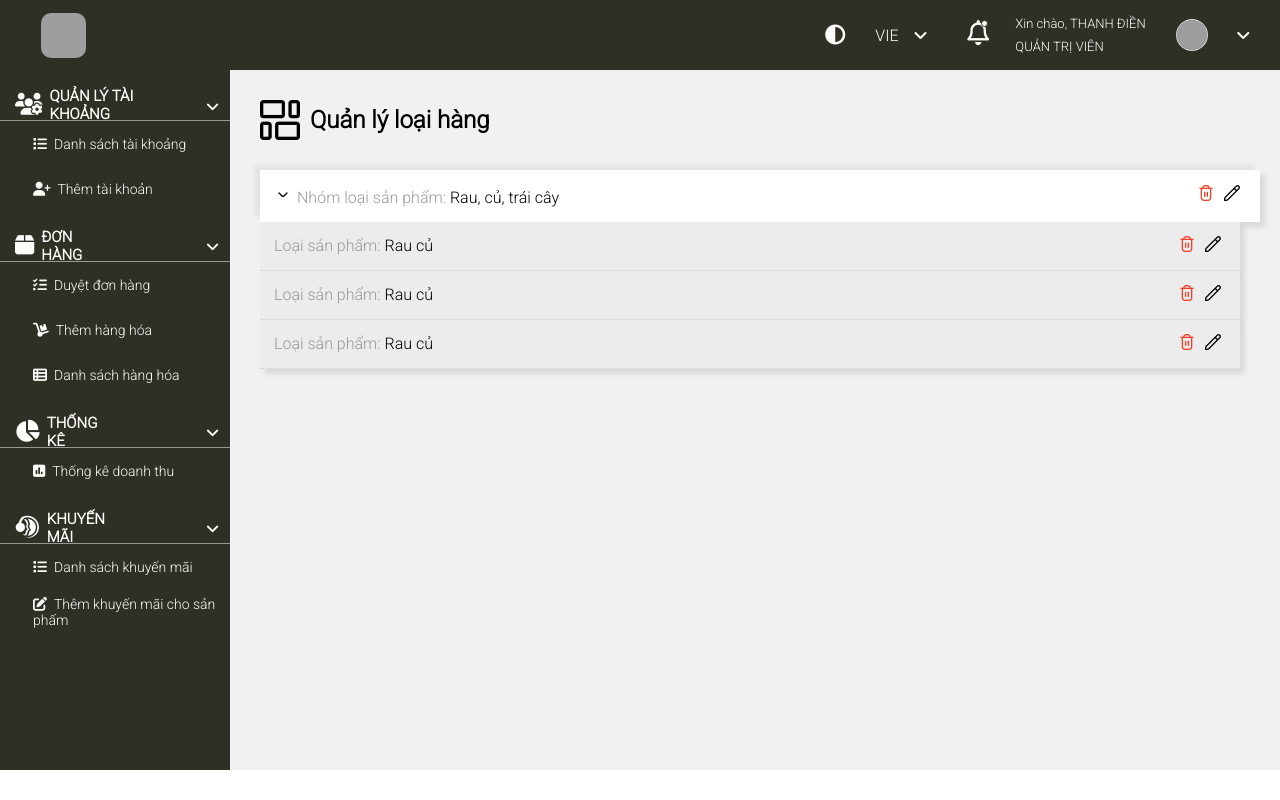
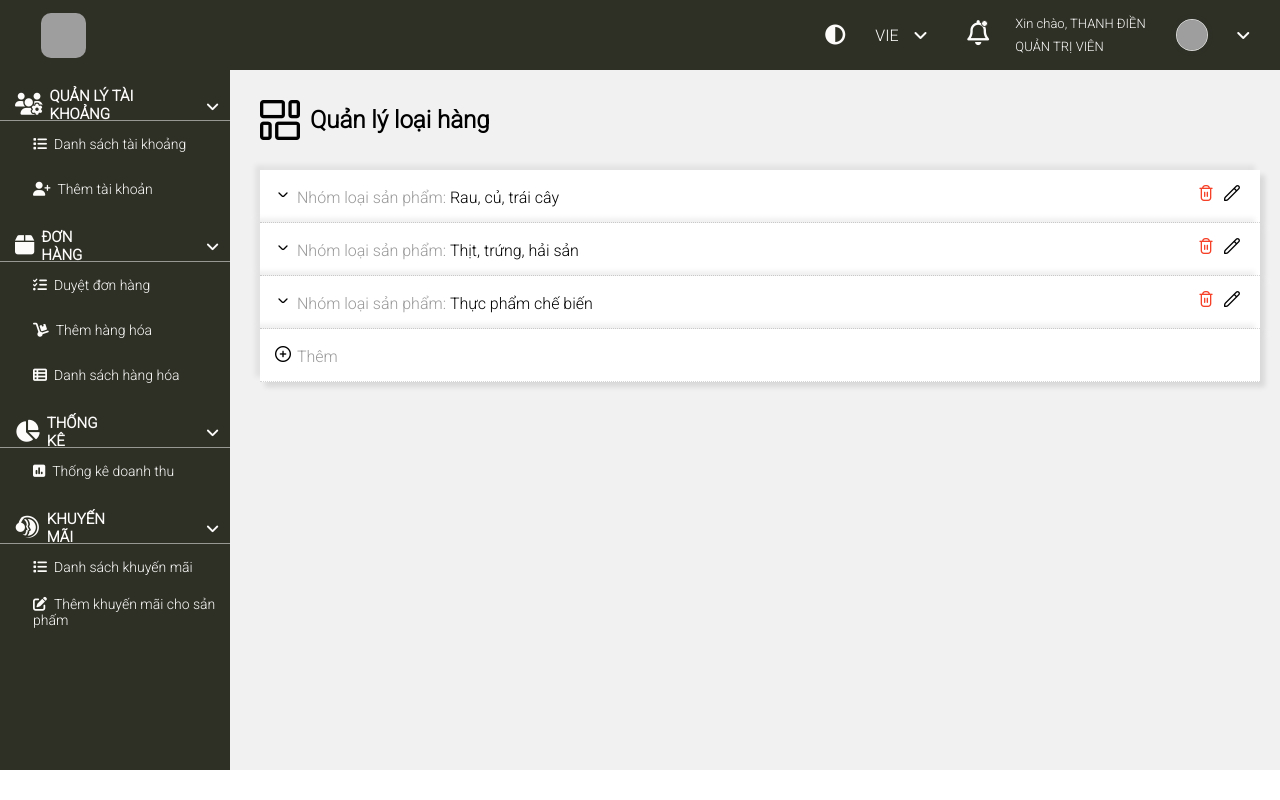
Before and after one commit to vietanhyoyo/nienluannganh, a React (Create React App) app: page /admin/producttype/1 in a window 1280 px wide. Built offline with nearby package versions, Linux system fonts and the light colour scheme; grey boxes are pictures that could not be loaded.

Commit message:
tao trang quan ly loai hang

```diff
--- a/src/components/Header.js
+++ b/src/components/Header.js
@@ -4,6 +4,7 @@ import '../css/header.css';
 import Search from './Search';
 import { useEffect, useRef } from 'react';
 import MenuItemList from './MenuItemList';
+import logoima from '../images/logotext.png'
 
 function Header() {
     const bar = useRef();
@@ -84,7 +85,7 @@ function Header() {
                 <div className='header__box'>
                     <div className='header__contentlogo'>
                         <Link to='/'>
-                            <h1 className='header__logo'><b>L</b>ogo</h1>
+                            <h1 className='header__logo'><img src={logoima} alt='logoo'/></h1>
                         </Link>
                         <div className='header__icon header__icon--bar' onClick={toggleNav}>
                             <i ref={bar} id='headerBarIcon' className='fas fa-bars' ></i>
--- a/src/components/admin/AdminControllProductType.js
+++ b/src/components/admin/AdminControllProductType.js
@@ -1,17 +1,54 @@
 import '../../css/admincontrollproducttype.css'
 import AdminControllProductTypeItem from './admincontrollproducttype/AdminControllProductTypeItem';
+import { useState } from 'react';
 
 export default function AdminControllProductType() {
+    const [datas] = useState([
+        {
+            _id: 'a',
+            tenloaihang: 'Rau, củ, trái cây'
+        },
+        {
+            _id: 'b',
+            tenloaihang: 'Thịt, trứng, hải sản'
+        },
+        {
+            _id: 'c',
+            tenloaihang: 'Thực phẩm chế biến'
+        }
+    ])
+    const handleAdd = () => {
+        let str = prompt('Nhập tên nhóm sản phẩm mới');
+        if(str){
+            alert(str);
+        }
+    }
     return (
         <div className='admin-controll-product-type'>
             <div className='admin-controll-product-type__content'>
                 <div className='admin-controll-product-type__topic'>
-                        <i className='fi fi-rr-layout-fluid'></i>
+                    <i className='fi fi-rr-layout-fluid'></i>
                     <h2> Quản lý loại hàng</h2>
                 </div>
                 <div className='admin-controll-product-type__body'>
                     <div>
-                        <AdminControllProductTypeItem />
+                        {datas.map((data, index) => {
+                            return <AdminControllProductTypeItem
+                                key={index}
+                                data={data}
+                            />
+                        })}
+                        <div className='admin-controll-product-type__item'>
+                            <div className='admin-controll-product-type__item--box'>
+                                <div className='admin-controll-product-type__col'>
+                                    <div className='admin-controll-product-type__angle'>
+                                        <i className='fi fi-rr-add' onClick={handleAdd} ></i>
+                                    </div>
+                                    <p>Thêm</p>
+                                </div>
+                                <div className='admin-controll-product-type__col'></div>
+                            </div>
+                        </div>
                     </div>
                 </div>
             </div>
--- a/src/components/admin/admincontrollproducttype/AdminControllProductTypeItem.js
+++ b/src/components/admin/admincontrollproducttype/AdminControllProductTypeItem.js
@@ -1,26 +1,62 @@
 import AdminControllProductTypeLi from './AdminControllProductTypeLi'
+import { useState } from 'react';
 
-export default function AdminControllProductTypeItem() {
-
+export default function AdminControllProductTypeItem(props) {
+    const [expand, setExpand] = useState(false);
+    const handleDelete = () => {
+        let yes = window.confirm('Bạn có muốn xoá nó không!');
+        if (yes) {
+            alert('Đã xóa một item')
+        }
+    }
+    const handleEdit = () => {
+        let str = prompt('Nhập tên nhóm loại hàng muốn thay đổi');
+        if (str) {
+            alert(str)
+        }
+    }
+    const handleAdd = () => {
+        let str = prompt('Nhập tên nhóm sản phẩm mới');
+        if (str) {
+            alert(str);
+        }
+    }
     return (
         <div className='admin-controll-product-type__item'>
             <div className='admin-controll-product-type__item--box'>
                 <div className='admin-controll-product-type__col'>
                     <div className='admin-controll-product-type__angle'>
-                        <i className='fi fi-rr-angle-small-down'></i>
+                        <i className={expand ? 'fi fi-rr-angle-small-up' : 'fi fi-rr-angle-small-down'}
+                            onClick={() => { setExpand(!expand) }}></i>
                     </div>
-                    <p>Nhóm loại sản phẩm: </p><span>Rau, củ, trái cây</span>
+                    <p>Nhóm loại sản phẩm: </p><span>{props.data.tenloaihang}</span>
                 </div>
                 <div className='admin-controll-product-type__col'>
-                    <i className='fi fi-rr-trash admin-controll-product-type__icon admin-controll-product-type__icon--red'></i>
-                    <i className='fi fi-rr-pencil admin-controll-product-type__icon'></i>
+                    <i
+                        className='fi fi-rr-trash admin-controll-product-type__icon admin-controll-product-type__icon--red'
+                        onClick={handleDelete}
+                    ></i>
+                    <i
+                        className='fi fi-rr-pencil admin-controll-product-type__icon'
+                        onClick={handleEdit}
+                    ></i>
                 </div>
             </div>
-            <ul>
-                <AdminControllProductTypeLi />
-                <AdminControllProductTypeLi />
-                <AdminControllProductTypeLi />
-            </ul>
+            {expand &&
+                <ul>
+                    <AdminControllProductTypeLi />
+                    <AdminControllProductTypeLi />
+                    <li className='admin-controll-product-type__li admin-controll-product-type__li--bottom'>
+                        <div className='admin-controll-product-type__col'>
+                            <div className='admin-controll-product-type__angle'>
+                                <i className='fi fi-rr-add' onClick={handleAdd} ></i>
+                            </div>
+                            <p>Thêm</p>
+                        </div>
+                        <div className='admin-controll-product-type__col'></div>
+                    </li>
+                </ul>
+            }
         </div>
     );
 }
--- a/src/components/admin/admincontrollproducttype/AdminControllProductTypeLi.js
+++ b/src/components/admin/admincontrollproducttype/AdminControllProductTypeLi.js
@@ -1,4 +1,16 @@
-export default function AdminControllProductTypeItem() {
+export default function AdminControllProductTypeItem(props) {
+    const handleDelete = () => {
+        let yes = window.confirm('Bạn có muốn xoá nó không!');
+        if (yes) {
+            alert('Đã xóa một item')
+        }
+    }
+    const handleEdit = () => {
+        let str = prompt('Nhập tên nhóm loại hàng muốn thay đổi');
+        if (str) {
+            alert(str)
+        }
+    }
 
     return (
         <li className='admin-controll-product-type__li'>
@@ -6,8 +18,14 @@ export default function AdminControllProductTypeItem() {
                 <p>Loại sản phẩm: </p><span>Rau củ</span>
             </div>
             <div className='admin-controll-product-type__col'>
-                <i className='fi fi-rr-trash admin-controll-product-type__icon admin-controll-product-type__icon--red'></i>
-                <i className='fi fi-rr-pencil admin-controll-product-type__icon'></i>
+                <i
+                    className='fi fi-rr-trash admin-controll-product-type__icon admin-controll-product-type__icon--red'
+                    onClick={handleDelete}
+                ></i>
+                <i
+                    className='fi fi-rr-pencil admin-controll-product-type__icon'
+                    onClick={handleEdit}
+                ></i>
             </div>
         </li>
 
--- a/src/css/admincontrollproducttype.css
+++ b/src/css/admincontrollproducttype.css
@@ -30,7 +30,7 @@
     padding: 15px;
     display: flex;
     justify-content: space-between;
-
+    border-bottom: 1px dotted rgb(214, 214, 214) ;
     box-shadow: -5px -5px 5px rgba(0, 0, 0, 0.062),
                 5px 5px 5px rgba(0,0,0,0.1);
 }
@@ -58,11 +58,27 @@
 }
 .admin-controll-product-type__li{
     box-shadow: 5px 5px 5px rgba(0,0,0,0.1);
-    margin-right: 10px;
+    margin: 0 auto;
     padding: 14px;
     display: flex;
     width: 98%;
     justify-content: space-between;
-    background-color: rgb(236, 236, 236);
+    background-color: rgb(248, 248, 248);
     border-bottom: 1px dotted rgb(209, 209, 209);
 }
+.admin-controll-product-type__item ul{
+    animation-name: admin-controll-product-type__item__ul;
+    animation-duration: 0.2s;
+}
+@keyframes admin-controll-product-type__item__ul{
+    from{
+        display: none;
+        transform: translateY(-10px);
+    }to{
+        display: block;
+        transform: translateY(0px);
+    }
+}
+.admin-controll-product-type__li--bottom{
+    border: none;
+}
--- a/src/css/cart.css
+++ b/src/css/cart.css
@@ -13,7 +13,7 @@
     margin-top: 10px;
 }
 .cart__row--boder{
-    border-top: 1px solid #ccc;
+    border-top: 1px dotted #ccc;
 }
 .cart__info{
     height: 100px;
@@ -73,10 +73,10 @@
 .cart__info__content input[type=text]{
     width: 30px;
     text-align: center;
-    border: 1px solid #bbb;
+    border: 1px dotted #bbb;
 }
 .cart__info__content input[type=text]:focus{
-    border: 1px solid #bbb;
+    border: 1px dotted #bbb;
     outline: none;
 }
 .cart__payment .cart__p{
--- a/src/css/header.css
+++ b/src/css/header.css
@@ -6,7 +6,7 @@
     z-index: 1;
     position: fixed;
     padding: 0 0.8rem;
-    background-color: #f5f5f5;
+    background-color: #fff;
     box-shadow: 0px 0px 20px #555;
     border-bottom: 1px solid rgba(255, 255, 255, 0.25);
 }
@@ -40,7 +40,10 @@
 }
 .header__logo{
     margin-right: 20px;
-    color: var(--c1);
+    height: 40px;
+}
+.header__logo img{
+    height: 100%;
 }
 .header__ul{
     display: flex;
@@ -54,7 +57,7 @@
     transform: translateX(-100%);
     padding: 20px;
     margin: 0;
-    background-color: #EEEEEE;
+    background-color: #ffffff;
     height: 100vh;
     z-index: 1;
     opacity: 0;
```
